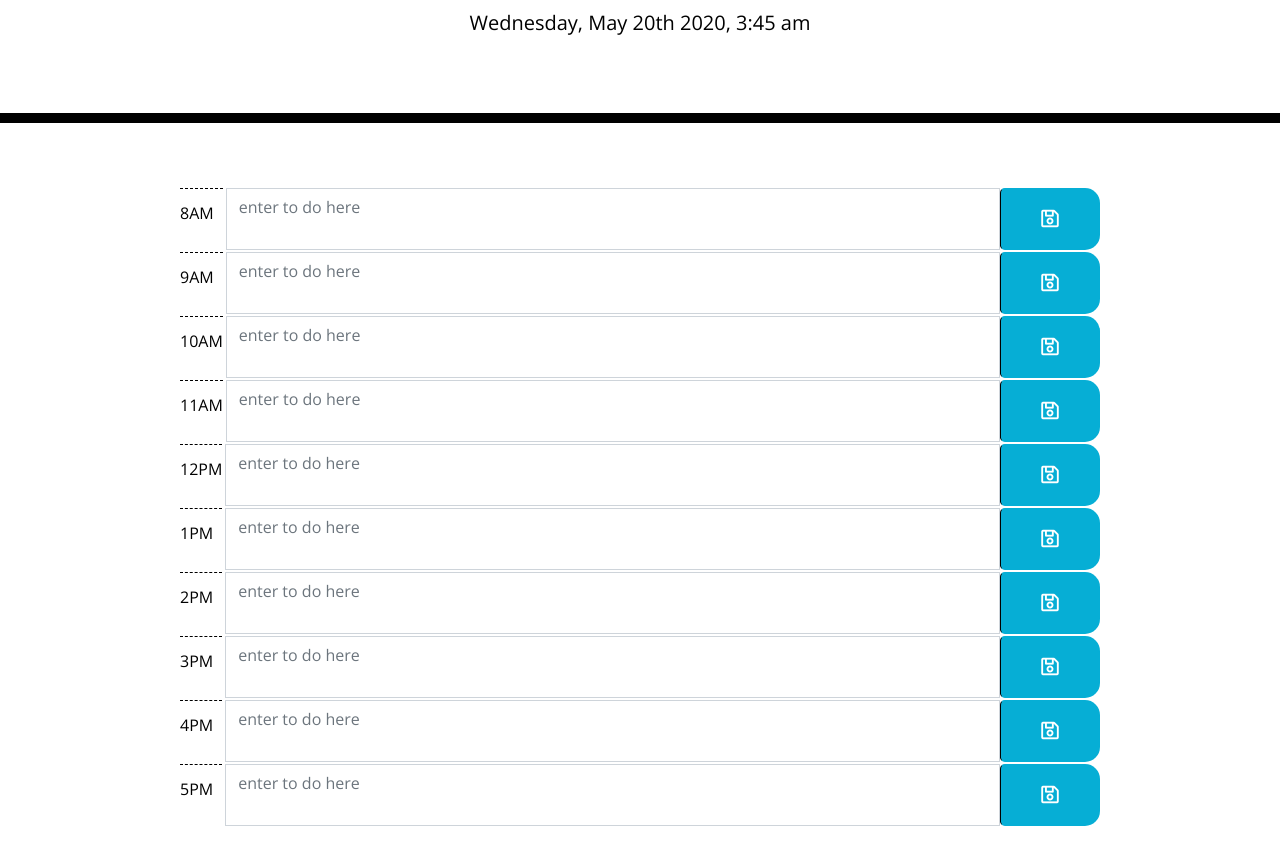
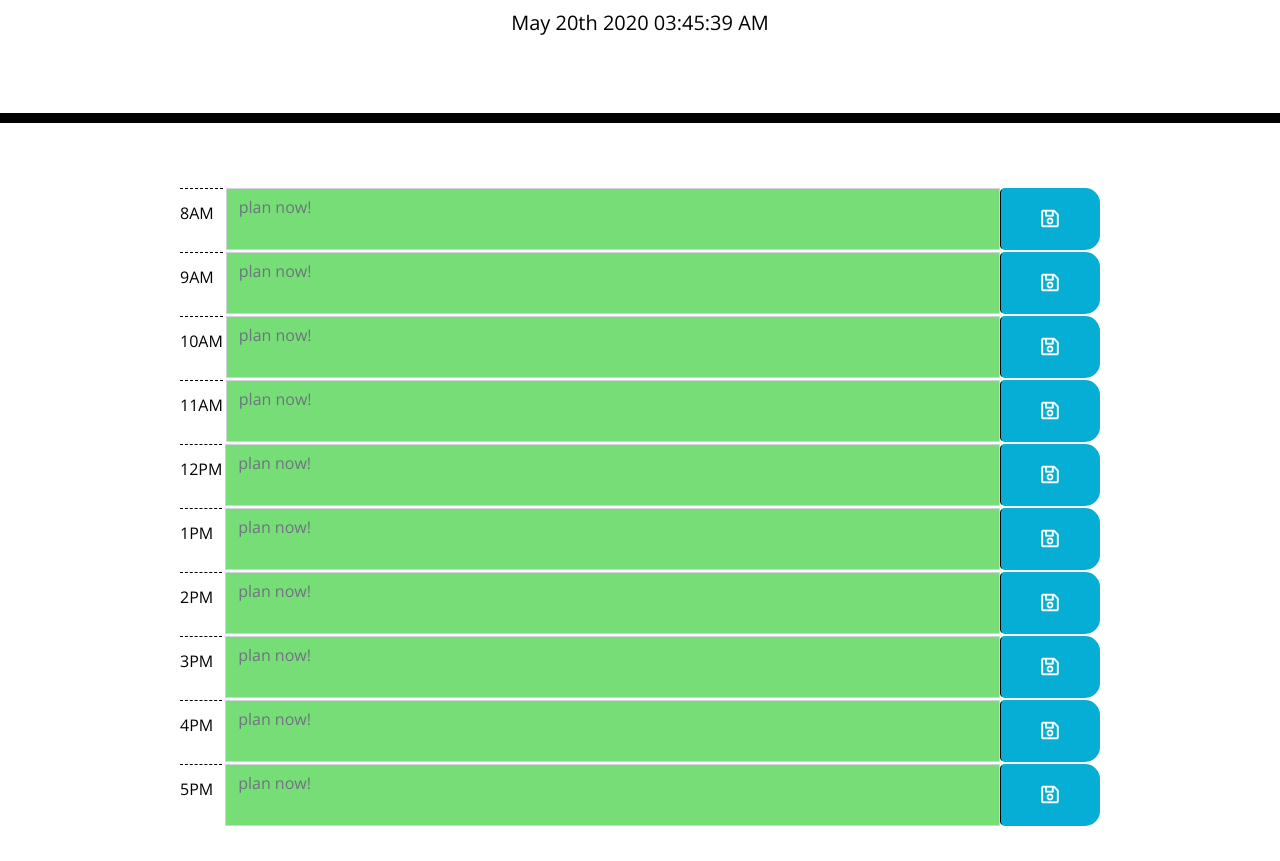
Before and after one commit to CodingErik/Work_Day_Scheduler, a plain HTML site: page index.html in a window 1280 px wide. Shown: the part 181-1042 px from the top of the page. Drawn offline with nearby package versions, Linux system fonts and the light colour scheme.

Commit message:
finished work hour if else statements moving on to button

```diff
--- a/Develop/app.js
+++ b/Develop/app.js
@@ -1,20 +1,49 @@
 // setting up a moment object variable
 let m = moment();
 
-// current day, month, day, year, time
-$('#currentDay').text(m.format("dddd, MMMM Do YYYY, h:mm a"));
+// current day, month, day, year, time time running the seconds
+$("#currentDay").text(moment().format("MMMM Do YYYY hh:mm:ss A"));
+
+setInterval(function () {
+    $("#currentDay").text(moment().format("MMMM Do YYYY hh:mm:ss A"));
+}, 1000);
 
 
-let toDos =  ['','','','','','','','','','']
+let toDos = ['', '', '', '', '', '', '', '', '', '']
 // plugin in the times for the planner
 
 // check for the current time
-    // set the class according to the current time of the day
+// set the class according to the current time of the day
+
+
 
 
 for (let i = 0; i < toDos.length; i++) {
+    let workHours = moment({ hour: 8 + i })
+    let currentHour = moment().hour();
+    $('#time' + i).text(workHours.format('hA'));
 
-    $('#time' + i ).text(moment({ hour: 8 + i }).format('hA'));
+    // test variable to make sure the if conditional if else statements are working
+    // let test = moment({ hour: 12}).hour();
+
+
+
+    if (workHours.hour() < currentHour) {
+        $('#toDos' + i).addClass('past');
+        $('#toDos' + i).attr("placeholder", "time has passed already");
+    } else if (workHours.hour() > currentHour) {
+        $('#toDos' + i).addClass('future');
+        $('#toDos' + i).attr("placeholder", "plan now!");
+    } else {
+        $('#toDos' + i).addClass('present');
+    }
+
+
+    // save button is able to save to the local storage when clicked
+    $('.saveBtn').on('click', function (event) {
+
+
+        console.log($('#toDos9'+i));
 
 
 
@@ -22,10 +51,6 @@ for (let i = 0; i < toDos.length; i++) {
 
 
 
-
-// save button is able to save to the local storage when clicked
-$('.saveBtn').on('click', function(event) {
-    console.log(event.target.value);
-})
+    })
 
 };
--- a/index.html
+++ b/index.html
@@ -31,7 +31,7 @@
           <!-- TIME -->
           <span class="hour pt-3" id="time0"></span>
           <!-- TO DO  -->
-          <textarea class="form-control" id="comment0" placeholder="enter to do here"></textarea>
+          <textarea class="form-control" id="toDos0" placeholder="enter to do here"></textarea>
           <!-- Save BUTTON -->
           <button type="button" class="far fa-save btn btn-lg saveBtn" id="button0" value="0"></button>
         </div>
@@ -45,7 +45,7 @@
           <!-- TIME -->
           <span class="hour pt-3" id="time1"></span>
 
-          <textarea class="form-control" id="comment1" placeholder="enter to do here"></textarea>
+          <textarea class="form-control" id="toDos1" placeholder="enter to do here"></textarea>
           <!-- Save BUTTON -->
           <button type="button" class="far fa-save btn btn-lg saveBtn" id="button1" value="1"></button>
         </div>
@@ -59,7 +59,7 @@
           <!-- TIME -->
           <span class="hour pt-3 noXtra" id="time2"></span>
           <!-- TO DO  -->
-          <textarea class="form-control" id="comment2" placeholder="enter to do here"></textarea>
+          <textarea class="form-control" id="toDos2" placeholder="enter to do here"></textarea>
           <!-- Save BUTTON -->
           <button type="button" class="far fa-save btn btn-lg saveBtn" id="button2" value="2"></button>
         </div>
@@ -73,7 +73,7 @@
           <!-- TIME -->
           <span class="hour pt-3 noXtra" id="time3"></span>
           <!-- TO DO  -->
-          <textarea class="form-control" id="comment3" placeholder="enter to do here"></textarea>
+          <textarea class="form-control" id="toDos3" placeholder="enter to do here"></textarea>
           <!-- Save BUTTON -->
           <button type="button" class="far fa-save btn btn-lg saveBtn" id="button3" value="3"></button>
         </div>
@@ -87,7 +87,7 @@
           <!-- TIME -->
           <span class="hour pt-3 noXtra" id="time4"></span>
           <!-- TO DO  -->
-          <textarea class="form-control" id="comment4" placeholder="enter to do here"></textarea>
+          <textarea class="form-control" id="toDos4" placeholder="enter to do here"></textarea>
           <!-- Save BUTTON -->
           <button type="button" class="far fa-save btn btn-lg saveBtn" id="button4" value="4"></button>
         </div>
@@ -101,7 +101,7 @@
           <!-- TIME -->
           <span class="hour pt-3" id="time5"></span>
           <!-- TO DO  -->
-          <textarea class="form-control" id="comment5" placeholder="enter to do here"></textarea>
+          <textarea class="form-control" id="toDos5" placeholder="enter to do here"></textarea>
           <!-- Save BUTTON -->
           <button type="button" class="far fa-save btn btn-lg saveBtn" id="button5" value="5"></button>
         </div>
@@ -115,7 +115,7 @@
           <!-- TIME -->
           <span class="hour pt-3" id="time6"></span>
           <!-- TO DO  -->
-          <textarea class="form-control" id="comment6" placeholder="enter to do here"></textarea>
+          <textarea class="form-control" id="toDos6" placeholder="enter to do here"></textarea>
           <!-- Save BUTTON -->
           <button type="button" class="far fa-save btn btn-lg saveBtn" id="button6" value="6"></button>
         </div>
@@ -129,7 +129,7 @@
           <!-- TIME -->
           <span class="hour pt-3" id="time7"></span>
           <!-- TO DO  -->
-          <textarea class="form-control" id="comment7" placeholder="enter to do here"></textarea>
+          <textarea class="form-control" id="toDos7" placeholder="enter to do here"></textarea>
           <!-- Save BUTTON -->
           <button type="button" class="far fa-save btn btn-lg saveBtn" id="button7" value="7"></button>
         </div>
@@ -143,7 +143,7 @@
           <!-- TIME -->
           <span class="hour pt-3" id="time8"></span>
           <!-- TO DO  -->
-          <textarea class="form-control" id="comment8" placeholder="enter to do here"></textarea>
+          <textarea class="form-control" id="toDos8" placeholder="enter to do here"></textarea>
           <!-- Save BUTTON -->
           <button type="button" class="far fa-save btn btn-lg saveBtn" id="button8" value="8"></button>
         </div>
@@ -157,7 +157,7 @@
           <!-- TIME -->
           <span class="hour pt-3" id="time9"></span>
           <!-- TO DO  -->
-          <textarea class="form-control" id="comment9" placeholder="enter to do here"></textarea>
+          <textarea class="form-control" id="toDos9" placeholder="enter to do here"></textarea>
           <!-- Save BUTTON -->
           <button type="button" class="far fa-save btn btn-lg saveBtn" id="button9" value="9"></button>
         </div>
@@ -165,6 +165,9 @@
     </div>
 
   </div>
+
+<br><br><br><br>
+  <div id="nowTime"></div>
 
 
 
```
